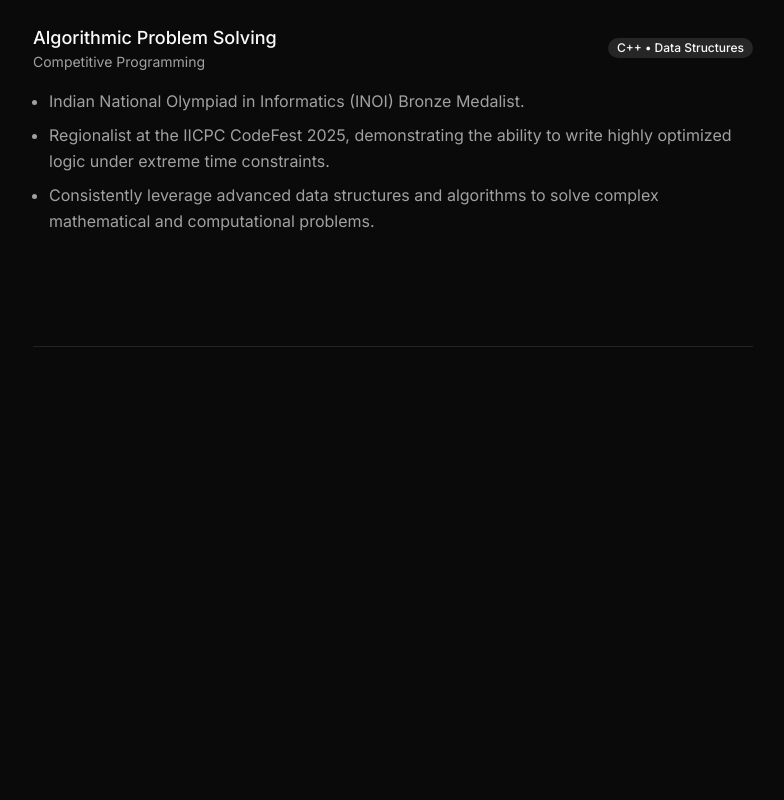
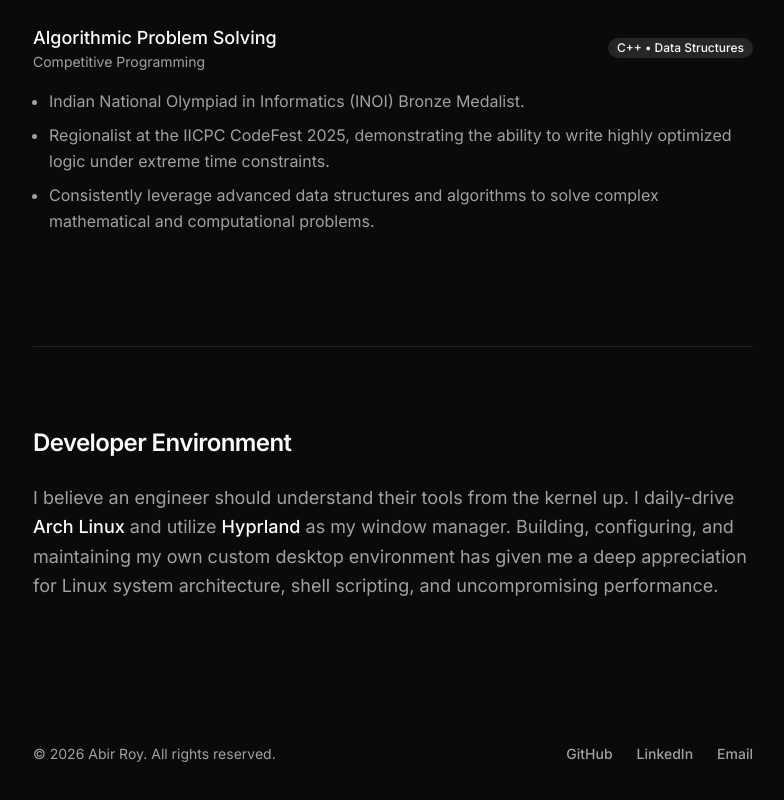
Before and after one commit to roy-abir05/portfolio, a Next.js app: page / in a window 1280 px wide. Shown: the part 1711-2511 px from the top of the page, without its empty margins (247-1031 px from the left). Before the commit the page ends 2154 px from the top, so only its background shows below. Built offline with nearby package versions, Linux system fonts and the light colour scheme.

Commit message:
feat: add developer environment and footer

```diff
--- a/app/page.tsx
+++ b/app/page.tsx
@@ -186,8 +186,8 @@ export default function Portfolio() {
                   Medalist.
                 </li>
                 <li>
-                  Regionalist at the IICPC CodeFest 2025, demonstrating the ability
-                  to write highly optimized logic under extreme time
+                  Regionalist at the IICPC CodeFest 2025, demonstrating the
+                  ability to write highly optimized logic under extreme time
                   constraints.
                 </li>
                 <li>
@@ -199,8 +199,54 @@ export default function Portfolio() {
           </div>
         </section>
 
-        {/* Final divider before footer */}
         <div className="h-px w-full bg-border mt-8" />
+
+        {/* DEVELOPER ENVIRONMENT */}
+        <section className="flex flex-col gap-6 animate-in fade-in slide-in-from-bottom-4 duration-700 ease-in-out delay-500 fill-mode-both">
+          <h3 className="text-2xl font-semibold tracking-tight text-foreground">
+            Developer Environment
+          </h3>
+          <p className="text-base sm:text-lg text-muted-foreground leading-relaxed">
+            I believe an engineer should understand their tools from the kernel
+            up. I daily-drive{" "}
+            <strong className="text-foreground font-medium">Arch Linux</strong>{" "}
+            and utilize{" "}
+            <strong className="text-foreground font-medium">Hyprland</strong> as
+            my window manager. Building, configuring, and maintaining my own
+            custom desktop environment has given me a deep appreciation for
+            Linux system architecture, shell scripting, and uncompromising
+            performance.
+          </p>
+        </section>
+
+        {/* FOOTER & CONTACT */}
+        <footer className="flex flex-col sm:flex-row justify-between items-center gap-4 pt-16 pb-12 text-sm text-muted-foreground animate-in fade-in duration-700 ease-in-out delay-700 fill-mode-both">
+          <p>© {new Date().getFullYear()} Abir Roy. All rights reserved.</p>
+          <div className="flex items-center gap-6 font-medium">
+            <a
+              href="https://github.com/PythonHacker24"
+              target="_blank"
+              rel="noopener noreferrer"
+              className="hover:text-foreground transition-colors"
+            >
+              GitHub
+            </a>
+            <a
+              href="https://linkedin.com/in/your-linkedin"
+              target="_blank"
+              rel="noopener noreferrer"
+              className="hover:text-foreground transition-colors"
+            >
+              LinkedIn
+            </a>
+            <a
+              href="mailto:royabirdhn@gmail.com"
+              className="hover:text-foreground transition-colors"
+            >
+              Email
+            </a>
+          </div>
+        </footer>
       </div>
     </main>
   );
```
